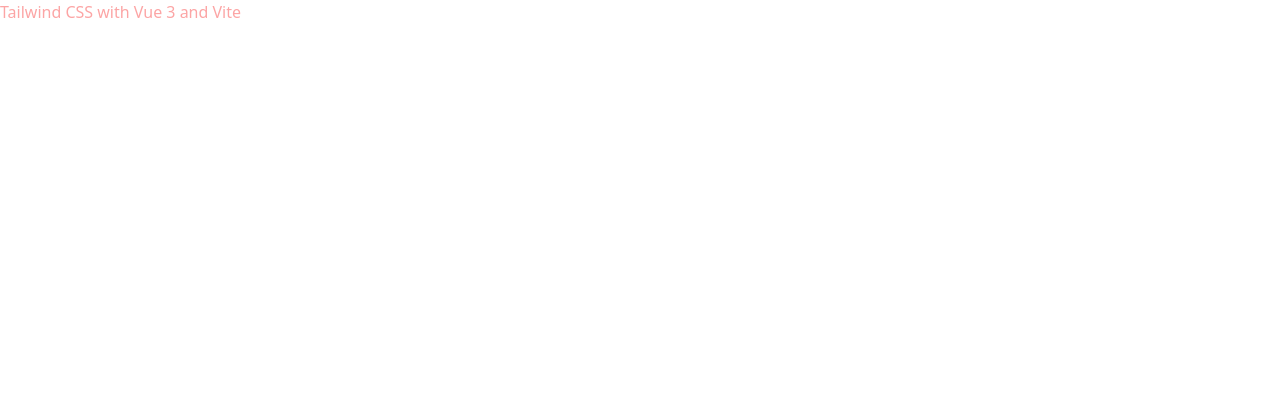
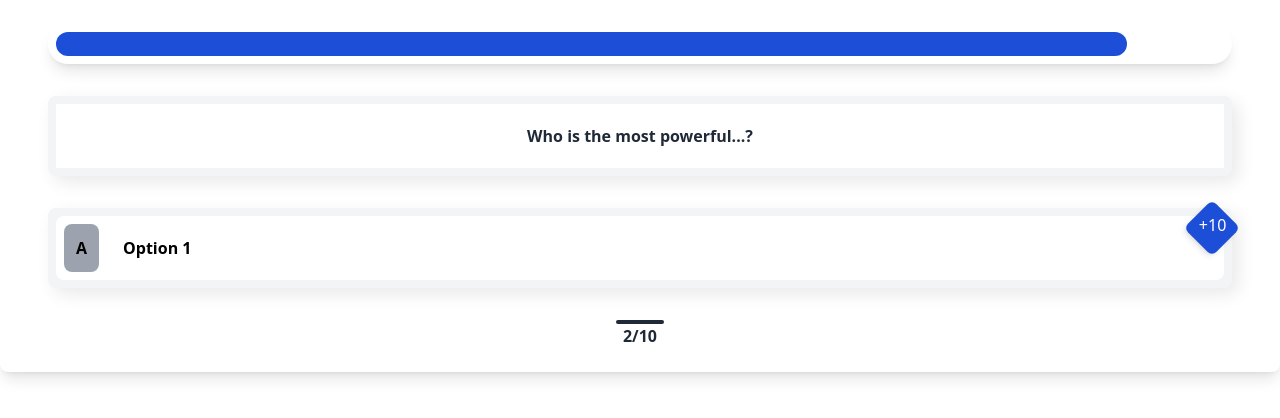
Before and after one commit to roma-marshall/QuizApp, a Vue app: page / in a window 1280 px wide. Shown: the top 418 px of the page. Built offline with nearby package versions, Linux system fonts and the light colour scheme.

Commit message:
ui design

```diff
--- a/src/components/Home.vue
+++ b/src/components/Home.vue
@@ -1,6 +1,31 @@
 <template>
-  <div>
-    <h1 class="text-red-300">Tailwind CSS with Vue 3 and Vite</h1>
+  <div class="bg-white container mx-auto shadow-lg rounded-lg px-12 py-6">
+    <div class="bg-white shadow-lg p-2 rounded-full w-full h-10">
+      <div class="bg-blue-700 rounded-full w-11/12 h-full">
+
+      </div>
+    </div>
+    <div class="rounded-lg bg-gray-100 p-2 morph-1 text-center font-bold text-gray-800 mt-8">
+      <div class="bg-white p-5">
+        Who is the most powerful...?
+      </div>
+    </div>
+    <div class="mt-8">
+      <div class="morph-1 bg-gray-100 p-2 rounded-lg mb-3 relative">
+        <div class="bg-blue-700 p-1 transform rotate-45 rounded-md text-white h-10 w-10
+        fond-bold absolute right-0 top-0 shadow-md">
+          <p class="transform -rotate-45">+10</p>
+        </div>
+        <div class="bg-white rounded-lg font-bold flex p-2">
+          <div class="bg-gray-400 p-3 rounded-lg">A</div>
+          <div class="flex items-center pl-6">Option 1</div>
+        </div>
+      </div>
+    </div>
+    <div class="mt-8 text-center">
+      <div class="h-1 w-12 bg-gray-800 rounded-full mx-auto"></div>
+      <p class="text-gray-800 font-bold">2/10</p>
+    </div>
   </div>
 </template>
 
@@ -11,5 +36,7 @@ export default {
 </script>
 
 <style scoped>
-
+.morph-1 {
+  box-shadow: 6px 6px 18px rgba(0, 0, 0, 0.09), -6px -6px 18px #ffffff;
+}
 </style>
```
